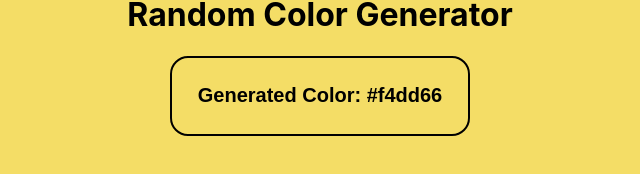
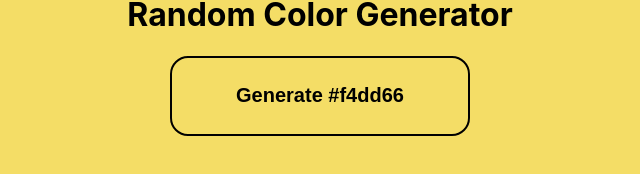
Before and after one commit to Julievee/react-random-color-generator, a React (Create React App) app: page / in a window 1280 px wide. Shown: the part 226-400 px from the top of the page, without its empty margins (320-960 px from the left). Built offline with nearby package versions, Linux system fonts and the light colour scheme.

Commit message:
Changed name of the button to 'Generate'

```diff
--- a/package.json
+++ b/package.json
@@ -41,8 +41,10 @@
     "@next/eslint-plugin-next": "13.1.2",
     "@types/eslint": "8.4.10",
     "@types/node": "18.11.18",
+    "@types/randomcolor": "^0.5.7",
     "@types/react": "18.0.26",
     "@types/react-dom": "18.0.10",
+    "@types/testing-library__jest-dom": "^5.14.5",
     "@typescript-eslint/eslint-plugin": "5.48.1",
     "@typescript-eslint/parser": "5.48.1",
     "@upleveled/eslint-config-upleveled": "^3.7.0",
--- a/src/App.js
+++ b/src/App.js
@@ -33,7 +33,7 @@ export default function App() {
           borderRadius: '18px',
         }}
       >
-        <h2>Generated Color: {color}</h2>
+        <h2>Generate {color}</h2>
       </button>
       <div />
     </div>
```
Also changed, not shown: 1 other file (tests, documents, lock files or other folders).
